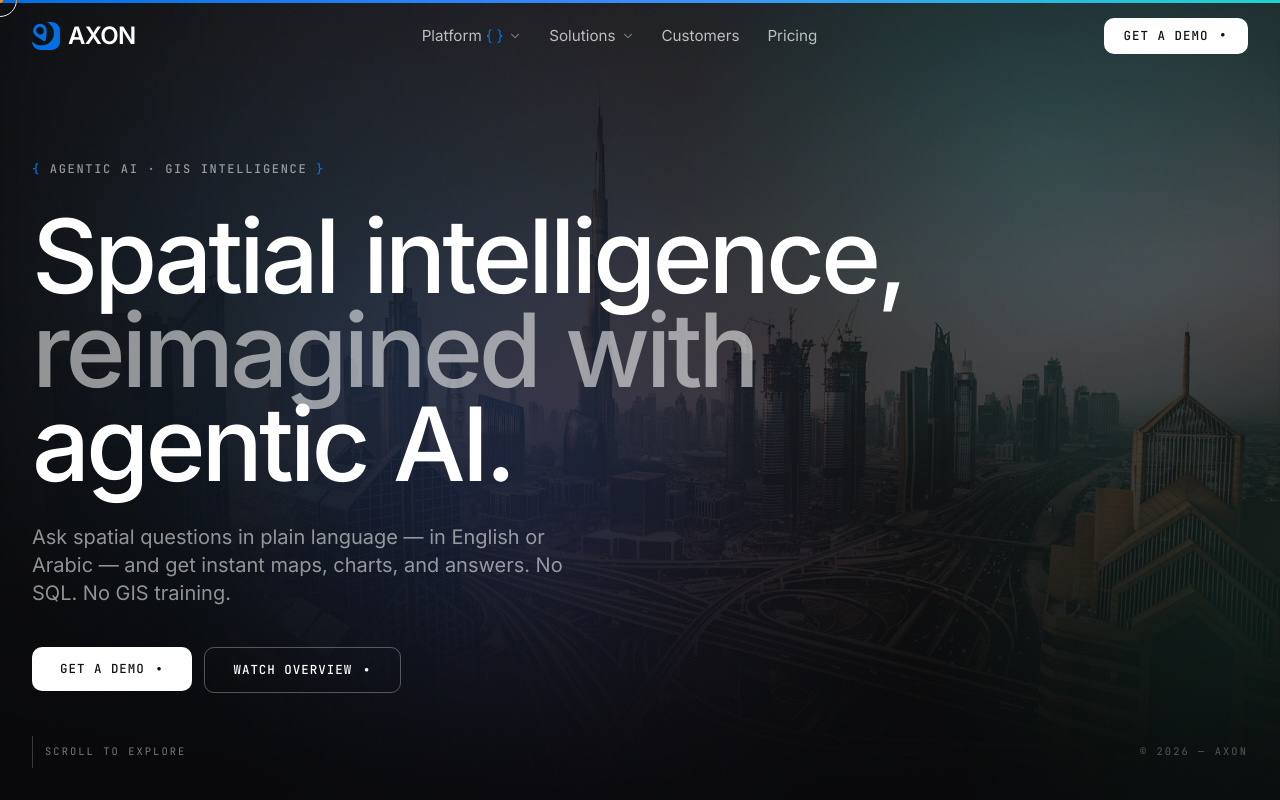
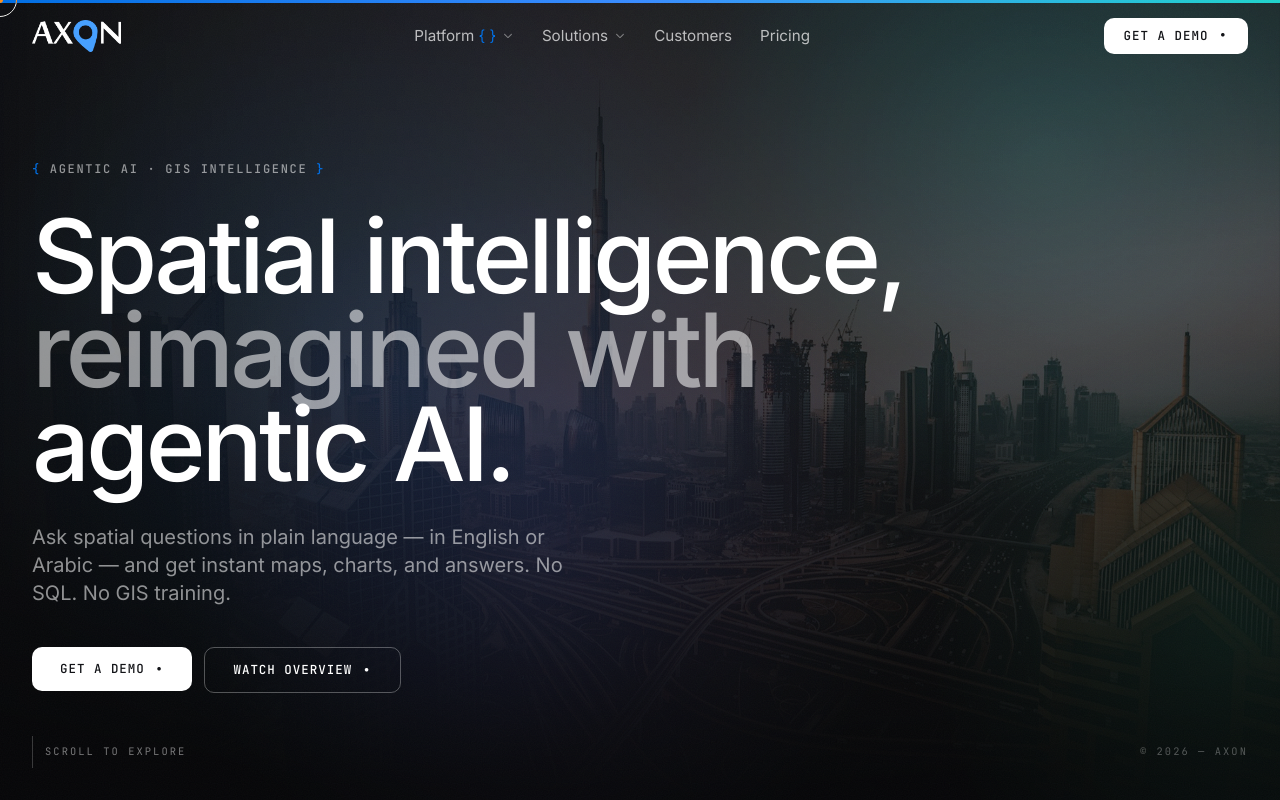
Before and after one commit to Quantorx-Internal/Axon-WebApp, a React (Vite) app: page / in a window 1280 px wide. Shown: the top 800 px of the page. Built offline with nearby package versions, Linux system fonts and the light colour scheme.

Commit message:
fix: update logo

```diff
--- a/index.html
+++ b/index.html
@@ -3,7 +3,7 @@
 
 <head>
   <meta charset="UTF-8" />
-  <link rel="icon" type="image/svg+xml" href="/logo.svg" />
+  <link rel="icon" type="image/svg+xml" href="/HeaderLogo.svg" />
   <link rel="preload" as="image" href="/hero-city.jpg" fetchpriority="high" />
   <meta name="viewport" content="width=device-width, initial-scale=1.0" />
   <meta name="theme-color" content="#ffffff" />
--- a/src/views/pages/HomeViews/Header.jsx
+++ b/src/views/pages/HomeViews/Header.jsx
@@ -1,7 +1,6 @@
 import { useState, useEffect } from "react";
 import { IoIosArrowDown } from "react-icons/io";
 import Button from "../../components/Button";
-import { AxonLogo } from "../../components/AxonLogo";
 import { MenuOverlay } from "../../components/MenuOverlay";
 import { scrollTo } from "@/lib/scrollTo";
 
@@ -114,10 +113,18 @@
       }`}
     >
       <header className="w-full max-w-7xl mx-auto flex justify-between items-center px-5 md:px-8 h-16 md:h-[4.5rem]">
-        <AxonLogo
-          variant={overDark ? "light" : "dark"}
+        <button
+          type="button"
           onClick={() => scrollTo("hero", 0)}
-        />
+          aria-label="AXON home"
+          className="bg-transparent border-none cursor-pointer p-0"
+        >
+          <img
+            src="/HeaderLogo.png"
+            alt="AXON"
+            className="h-7 md:h-8 w-auto"
+          />
+        </button>
 
         <nav className="hidden lg:flex items-center gap-7">
           {NAV.map((item) =>
```
